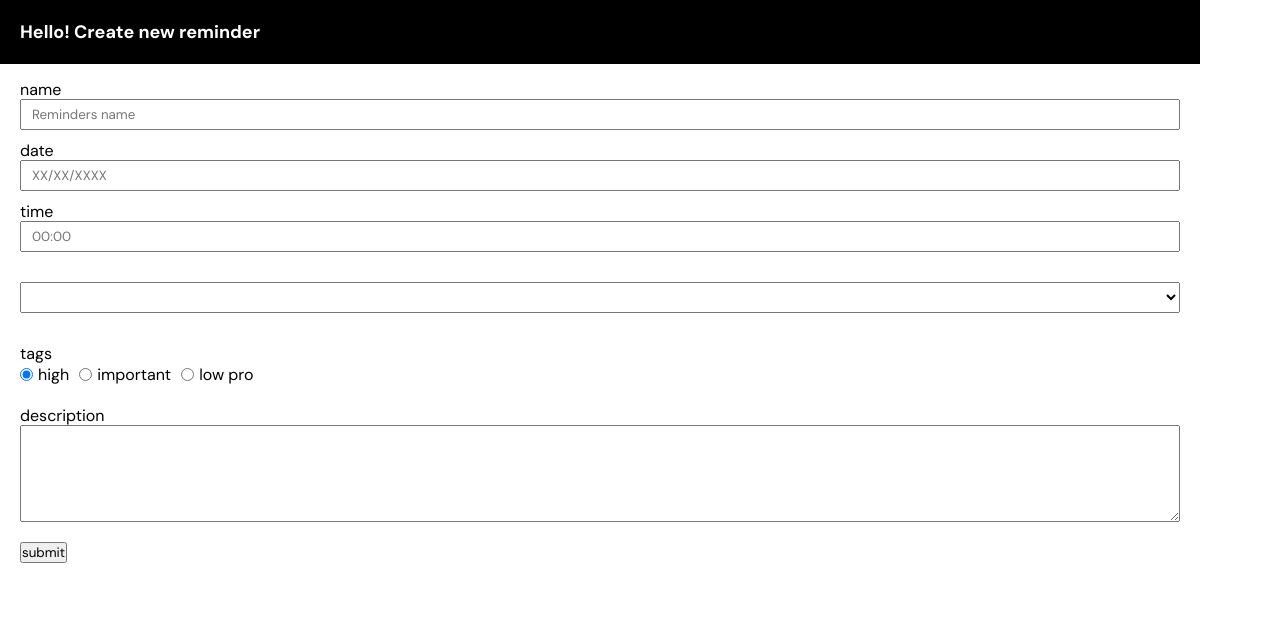
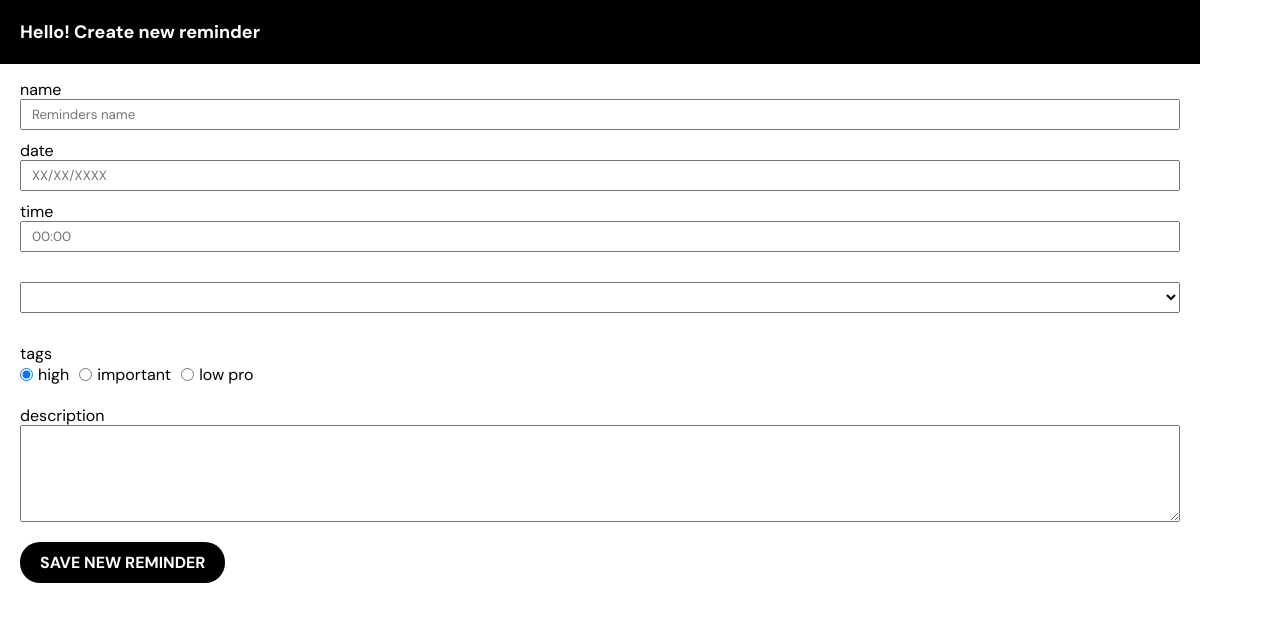
Before and after one commit to mikulskee/reminders, a React (Create React App) app: page / in a window 1280 px wide. Shown: the top 622 px of the page. Built offline with nearby package versions, Linux system fonts and the light colour scheme.

Commit message:
add primary button

```diff
--- a/src/components/Form/Form.js
+++ b/src/components/Form/Form.js
@@ -5,6 +5,7 @@ import * as yup from "yup";
 import { v4 as uuidv4 } from "uuid";
 import Input from "../UI/Input";
 import { RemindersContext } from "../../contexts/RemindersContext/RemindersContext";
+import Button from "../UI/Button";
 
 const initialValues = {
   name: "",
@@ -51,9 +52,10 @@ const fields = [
 const MainForm = () => {
   const { addReminder } = useContext(RemindersContext);
 
-  const handleSubmit = (values) => {
+  const handleSubmit = (values, resetForm) => {
     values.id = uuidv4();
     addReminder(values);
+    resetForm();
   };
 
   const validationSchema = yup.object({
@@ -69,7 +71,7 @@ const MainForm = () => {
     <Wrapper>
       <Formik
         initialValues={initialValues}
-        onSubmit={handleSubmit}
+        onSubmit={(values, { resetForm }) => handleSubmit(values, resetForm)}
         validationSchema={validationSchema}
         validateOnChange={true}
       >
@@ -77,7 +79,9 @@ const MainForm = () => {
           {fields.map((field) => (
             <Input field={field} key={field.name} />
           ))}
-          <button type="submit">submit</button>
+          <Button type="submit" variant="primary">
+            Save new reminder
+          </Button>
         </FormWrapper>
       </Formik>
     </Wrapper>
--- /dev/null
+++ b/src/components/UI/Button/Primary/Primary.Styled.js
@@ -0,0 +1,10 @@
+import styled from "styled-components";
+
+export const Wrapper = styled.button`
+  color: ${({ theme }) => theme.colors.white};
+  background-color: ${({ theme }) => theme.colors.black};
+  padding: 10px 20px;
+  border-radius: 20px;
+  text-transform: uppercase;
+  font-weight: ${({ theme }) => theme.fonts.bold};
+`;
--- /dev/null
+++ b/src/components/UI/Button/Primary/Primary.js
@@ -0,0 +1,8 @@
+import React from "react";
+import { Wrapper } from "./Primary.Styled";
+
+const Primary = ({ children, ...props }) => {
+  return <Wrapper {...props}>{children}</Wrapper>;
+};
+
+export default Primary;
--- /dev/null
+++ b/src/components/UI/Button/Primary/index.js
@@ -0,0 +1 @@
+export { default } from "./Primary";
--- /dev/null
+++ b/src/components/UI/Button/container.js
@@ -0,0 +1,13 @@
+import React from "react";
+import Primary from "./Primary";
+
+const Container = ({ variant, children, ...props }) => {
+  switch (variant) {
+    case "primary":
+      return <Primary {...props}>{children}</Primary>;
+    default:
+      return null;
+  }
+};
+
+export default Container;
--- /dev/null
+++ b/src/components/UI/Button/index.js
@@ -0,0 +1 @@
+export { default } from "./container";
--- a/src/hocs/globalStyles.js
+++ b/src/hocs/globalStyles.js
@@ -10,4 +10,18 @@ export const GlobalStyles = createGlobalStyle`
     text-rendering: optimizeLegibility;
     font-family: 'DM Sans', sans-serif;
   }
+
+  button {
+    border: none;
+    width: auto;
+    overflow: visible;
+    background: transparent;
+    color: inherit;
+    font: inherit;
+    line-height: normal;
+    -webkit-font-smoothing: inherit;
+    -moz-osx-font-smoothing: inherit;
+    -webkit-appearance: none;
+ }
+
 `;
```
